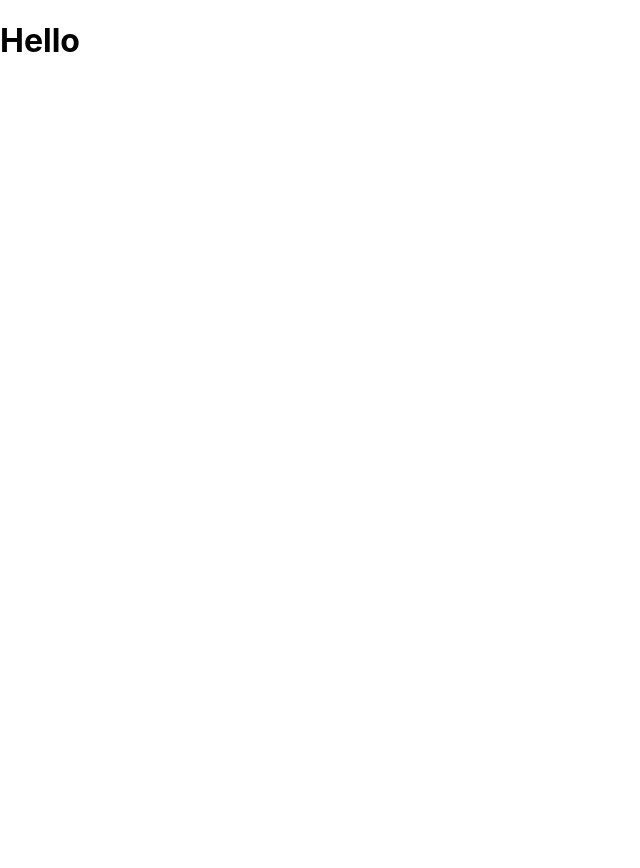
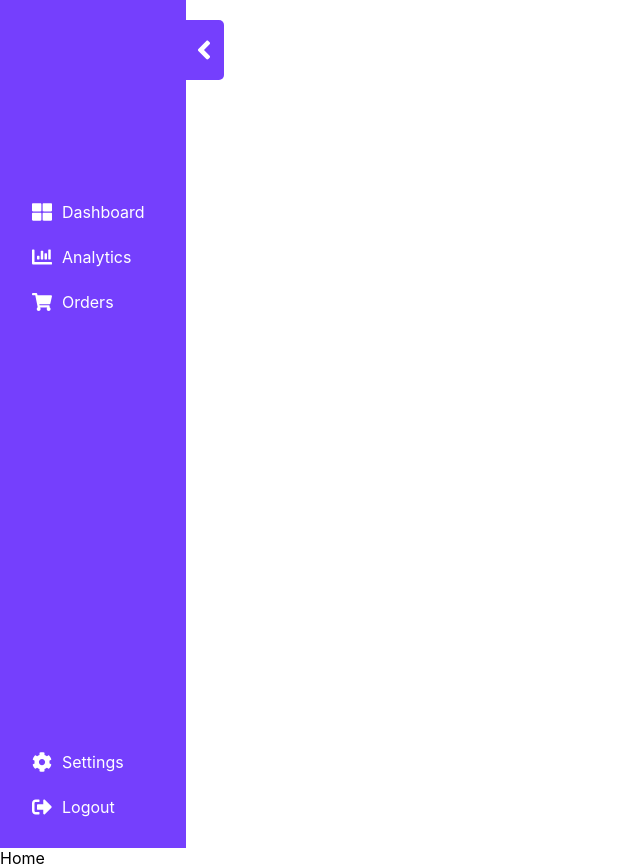
Before and after one commit to umangmalaviya/school-dairy, a React (Create React App) app: page / in a window 1280 px wide. Shown: the whole page, without its empty margins (0-640 px from the left). Before the commit the page ends 800 px from the top, so only its background shows below. Built offline with nearby package versions, Linux system fonts and the light colour scheme; the HTML template or start-up script is replaced by a standard one.

Commit message:
update - 20230510

```diff
--- a/package.json
+++ b/package.json
@@ -8,6 +8,8 @@
     "@testing-library/user-event": "^13.5.0",
     "react": "^18.2.0",
     "react-dom": "^18.2.0",
+    "react-icons": "^4.8.0",
+    "react-router-dom": "^6.11.1",
     "react-scripts": "5.0.1",
     "web-vitals": "^2.1.4"
   },
--- a/src/App.js
+++ b/src/App.js
@@ -1,9 +1,37 @@
-
+import { BrowserRouter, Routes, Route } from "react-router-dom";
+import Navbar from "./Components/Pages/Navbar";
+import Home from "./Components/Pages/Home";
+import { useState } from "react";
 function App() {
+  const [navVisible, showNavbar] = useState(true);
   return (
-    <div className="App">
-      <h1>Hello</h1>
-    </div>
+    <BrowserRouter>
+      <Navbar visible={navVisible} show={showNavbar} />
+      <Routes>
+        <Route path="/" element={<Home />}>
+          <Route path='/dashboard' element={
+            <div className={!navVisible ? "page" : "page page-with-navbar"}>
+              <h1>Dashboard</h1>
+            </div>
+          } />
+          <Route path='/analytics' element={
+            <div className={!navVisible ? "page" : "page page-with-navbar"}>
+              <h1>Analystics</h1>
+            </div>
+          } />
+          <Route path='/orders' element={
+            <div className={!navVisible ? "page" : "page page-with-navbar"}>
+              <h1>Orders</h1>
+            </div>
+          } />
+          <Route path='/settings' element={
+            <div className={!navVisible ? "page" : "page page-with-navbar"}>
+              <h1>Settings</h1>
+            </div>
+          } />
+        </Route>
+      </Routes>
+    </BrowserRouter>
   );
 }
 
--- /dev/null
+++ b/src/Components/Pages/Navbar.jsx
@@ -0,0 +1,79 @@
+import React from 'react';
+import {
+	FaAngleRight,
+	FaAngleLeft,
+	FaChartBar,
+	FaThLarge,
+	FaShoppingCart,
+	FaCog,
+	FaSignOutAlt,
+	FaBars
+} from 'react-icons/fa';
+import { NavLink } from "react-router-dom";
+import "../Style/Navbar.css";
+
+const ICON_SIZE = 20;
+
+function Navbar({visible, show}) {
+
+	return (
+		<>
+			<div className="mobile-nav">
+				<button
+					className="mobile-nav-btn"
+					onClick={() => show(!visible)}
+				>
+					<FaBars size={24}  />
+				</button>
+			</div>
+			<nav className={!visible ? 'navbar' : ''}>
+				<button
+					type="button"
+					className="nav-btn"
+					onClick={() => show(!visible)}
+				>
+					{ !visible
+						? <FaAngleRight size={30} /> : <FaAngleLeft size={30} />}
+				</button>
+				<div>
+					<NavLink
+						className="logo"
+						to="/"
+					>
+							{/* <img
+								src={require("../assets/Images/logo.png")}
+								alt="logo"
+							/> */}
+					</NavLink>
+					<div className="links nav-top">
+						<NavLink to="/dashboard" className="nav-link">
+							<FaThLarge size={ICON_SIZE} />
+							<span>Dashboard</span>
+						</NavLink>
+						<NavLink to="/analytics" className="nav-link">
+							<FaChartBar size={ICON_SIZE} />
+							<span>Analytics </span>
+						</NavLink>
+						<NavLink to="/orders" className="nav-link">
+							<FaShoppingCart size={ICON_SIZE} />
+							<span>Orders</span>
+						</NavLink>
+					</div>
+				</div>
+
+				<div className="links">
+					<NavLink to="/settings" className="nav-link">
+						<FaCog size={ICON_SIZE} />
+						<span>Settings</span>
+					</NavLink>
+					<NavLink to="/Sign-out" className="nav-link">
+						<FaSignOutAlt size={ICON_SIZE} />
+						<span>Logout</span>
+					</NavLink>
+				</div>
+			</nav>
+		</>
+  );
+}
+
+export default Navbar;
--- /dev/null
+++ b/src/Components/Style/Navbar.css
@@ -0,0 +1,114 @@
+nav {
+    /* position: absolute; */
+    position: relative;
+    top: 0;
+    left: 0;
+    display: flex;
+    flex-direction: column;
+    justify-content: space-between;
+    width: 12%;
+    min-height: 100vh;
+    background-color: #753ffd;
+    padding: 2rem 1rem 1rem 1rem;
+    transition: transform 1s;
+}
+
+.navbar {
+    transform: translateX(-100%);
+}
+
+.nav-btn {
+    position: absolute;
+    transform: translateX(38px);
+    top: 20px;
+    right: 0;
+    width: 40px;
+    height: 60px;
+    border-top-right-radius: 5px;
+    border-bottom-right-radius: 5px;
+    display: flex;
+    justify-content: center;
+    align-items: center;
+    background-color: #753ffd;
+    outline: none;
+    border: none;
+    font-size: 1rem;
+    padding: 5px 10px;
+    cursor: pointer;
+    color: #fff;
+}
+
+.logo {
+    display: block;
+    width: 100px;
+    margin: auto;
+    background: transparent;
+}
+
+.logo img {
+    display: block;
+    width: 100%;
+    height: 100%;
+}
+
+.nav-link {
+    display: flex;
+    align-items: center;
+    color: #fff;
+    text-decoration: none;
+    padding: 10px 1rem;
+    border-radius: 5px;
+    margin-bottom: 5px;
+}
+
+.nav-link:hover {
+    background-color: #AFB4FF;
+    color: #4e4e4e;
+}
+
+.nav-link span {
+    margin-left: 10px;
+}
+
+.nav-top {
+    margin-top: 10rem;
+}
+
+.mobile-nav {
+    background-color: #753ffd;
+    width: 100%;
+    height: 40px;
+    display: none;
+}
+
+.mobile-nav-btn {
+    color: #fff;
+    background: transparent;
+    outline: none;
+    border: none;
+    margin: 0 10px;
+}
+
+@media only screen and (max-width: 768px) {
+    nav {
+        width: 40%;
+        padding: 10px;
+    }
+}
+
+@media only screen and (max-width: 450px) {
+    .mobile-nav {
+        display: flex;
+        align-items: center;
+    }
+
+    nav {
+        width: 70%;
+        top: 38px;
+        min-height: calc(100vh - 38px);
+    }
+
+    .nav-btn {
+        display: none;
+    }
+}
```
Also changed, not shown: 1 other file (tests, documents, lock files or other folders).
